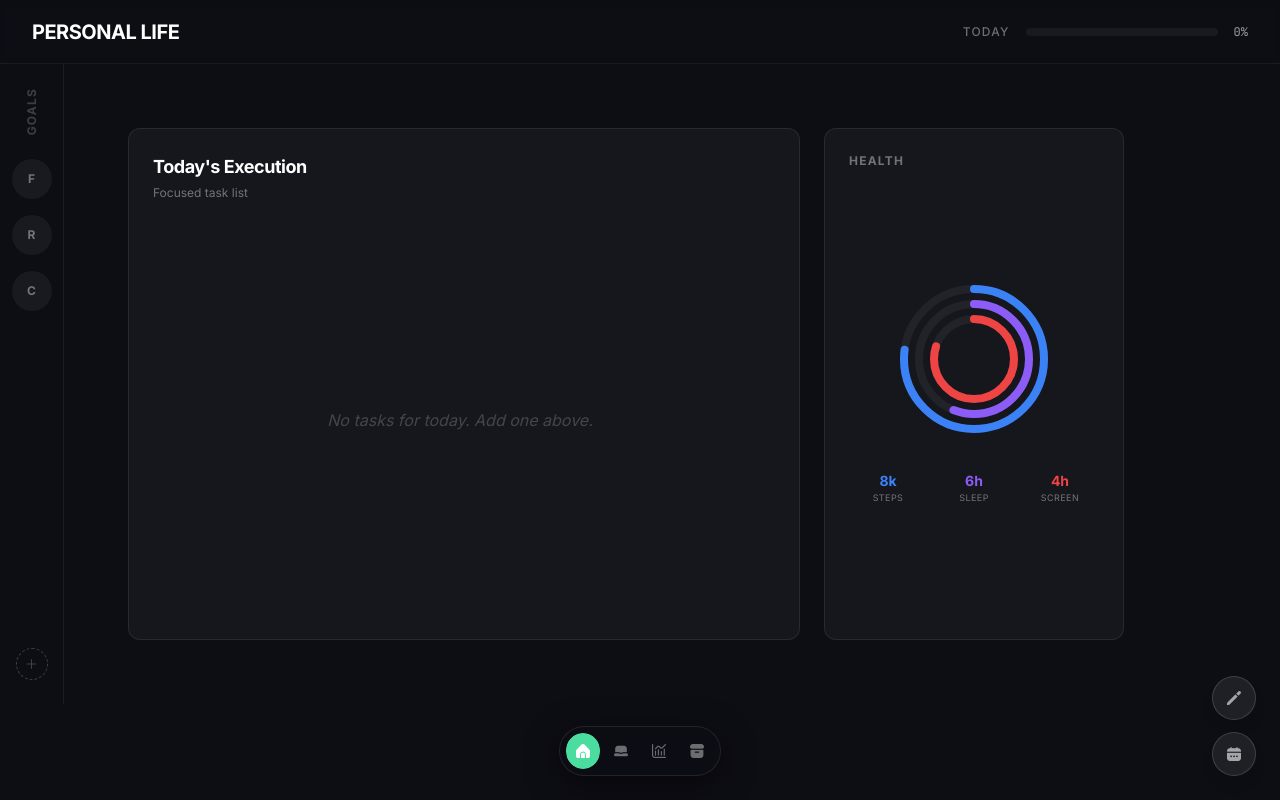
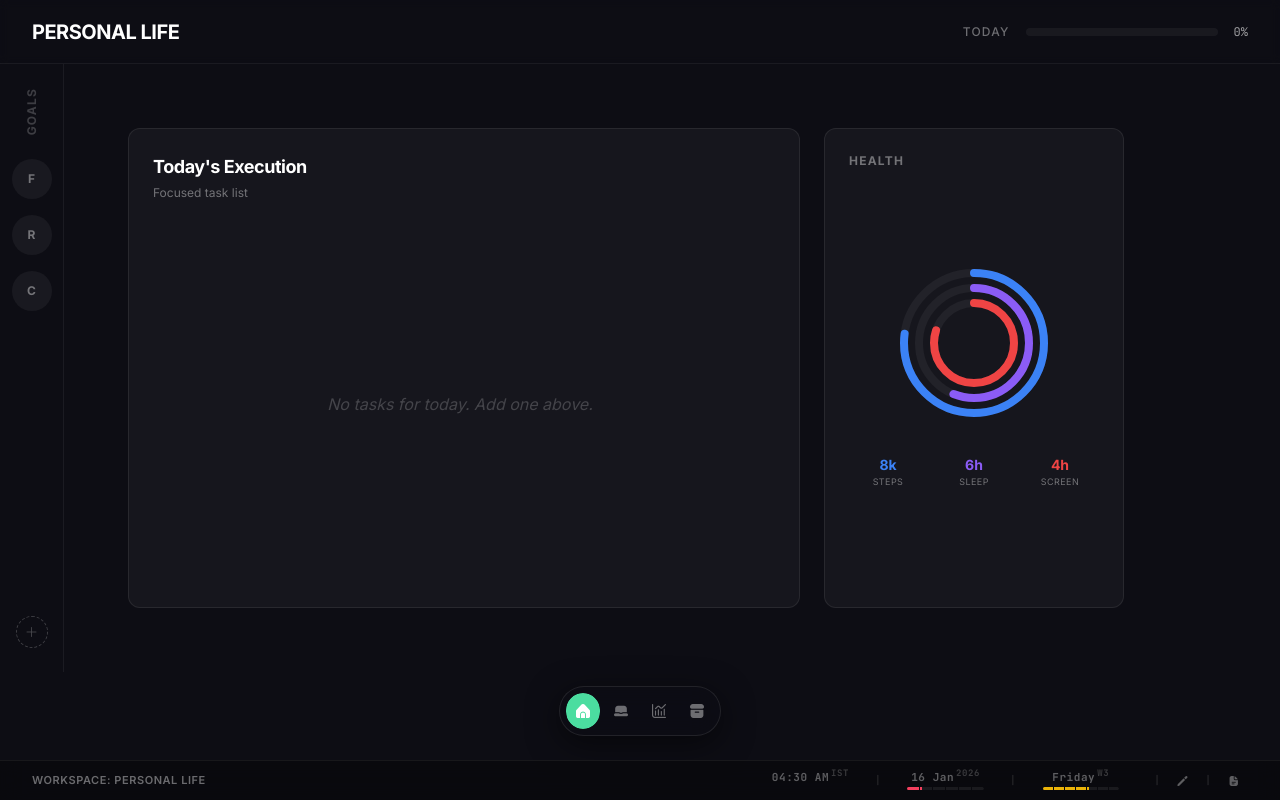
Before and after one commit to ishankumax/ProdOS, a Next.js app: page / in a window 1280 px wide. Built offline with nearby package versions, Linux system fonts and the light colour scheme.

Commit message:
feat: integrate StatusBar and Overlays into Shell layout

```diff
--- a/app/page.tsx
+++ b/app/page.tsx
@@ -5,8 +5,6 @@ import Shell from "@/components/layout/Shell";
 import { WorkspaceType } from "@/components/layout/BottomNavbar";
 import TasksWidget from "@/components/workspaces/TasksWidget";
 import HealthWidget from "@/components/workspaces/HealthWidget";
-
-
 import FinanceDashboard from "@/components/workspaces/FinanceDashboard";
 import { DataProvider } from "@/components/providers/DataProvider";
 import { EditModeProvider } from "@/contexts/EditModeContext";
@@ -31,7 +29,6 @@ export default function HomePage() {
                   </div>
                 )}
               </div>
-
             </div>
           )}
         </Shell>
--- a/components/layout/Shell.tsx
+++ b/components/layout/Shell.tsx
@@ -7,9 +7,11 @@ import Header from "./Header";
 import GoalsRail from "./GoalsRail";
 import CompletedDrawer from "./CompletedDrawer";
 import CalendarOverlay from "./CalendarOverlay";
+import NotesOverlay from "./NotesOverlay";
+import StatusBar from "./StatusBar";
 import { useEditMode } from "@/contexts/EditModeContext";
-import { ICONS, CLASSES, SURFACE } from "@/lib/theme";
-import { GENIE_TOAST, GENIE_TOAST_TRANSITION, WORKSPACE_ENTER, WORKSPACE_EXIT, WORKSPACE_TRANSITION, pressAnimation } from "@/lib/motion";
+import { ICONS, SURFACE } from "@/lib/theme";
+import { GENIE_TOAST, GENIE_TOAST_TRANSITION, WORKSPACE_ENTER, WORKSPACE_EXIT, WORKSPACE_TRANSITION } from "@/lib/motion";
 
 interface ShellProps {
   children: React.ReactNode;
@@ -18,11 +20,13 @@ interface ShellProps {
 }
 
 export default function Shell({ children, activeWorkspace, onWorkspaceChange }: ShellProps) {
-  const { isEditing, toggleEdit } = useEditMode();
+  const { isEditing } = useEditMode();
   const [toast, setToast] = useState<{ message: string; type: "on" | "off" } | null>(null);
   const [isMounted, setIsMounted] = useState(false);
   const [calOpen, setCalOpen] = useState(false);
   const calBtnRef = useRef<HTMLButtonElement>(null);
+  const [notesOpen, setNotesOpen] = useState(false);
+  const notesBtnRef = useRef<HTMLButtonElement>(null);
 
   useEffect(() => {
     if (!isMounted) { setIsMounted(true); return; }
@@ -61,7 +65,7 @@ export default function Shell({ children, activeWorkspace, onWorkspaceChange }:
       <div className="flex-1 flex flex-col min-w-0 relative">
         <Header activeWorkspace={activeWorkspace} />
 
-        <div className="flex-1 flex overflow-hidden relative pb-24">
+        <div className="flex-1 flex overflow-hidden relative pb-32">
           <GoalsRail />
           <CompletedDrawer />
           <main className="flex-1 overflow-auto p-8 relative">
@@ -85,45 +89,24 @@ export default function Shell({ children, activeWorkspace, onWorkspaceChange }:
         </div>
 
         {/* ── Floating Bottom Navbar ────────────────────────────── */}
-        <div className="absolute bottom-6 left-1/2 -translate-x-1/2 z-50">
+        <div className="absolute bottom-16 left-1/2 -translate-x-1/2 z-50">
           <BottomNavbar activeWorkspace={activeWorkspace} onWorkspaceChange={onWorkspaceChange} />
         </div>
 
-        {/* ── Floating Bottom-Right Controls ────────────────────── */}
-        <div className="absolute bottom-6 right-6 z-50 flex flex-col items-end gap-3">
-          {/* Edit Mode Toggle */}
-          <motion.button
-            onClick={toggleEdit}
-            whileTap={pressAnimation}
-            title={isEditing ? "Exit Edit Mode" : "Edit Mode"}
-            className={`${CLASSES.floatBtn} ${
-              isEditing
-                ? "!bg-brand-500 !border-brand-400 !text-white shadow-[0_0_24px_var(--accent-shadow)] scale-110"
-                : ""
-            }`}
-          >
-            <i className={`${isEditing ? ICONS.check : ICONS.edit} text-sm flex items-center`} />
-          </motion.button>
+        {/* ── Fixed Bottom Strip (Status Bar) ──────────────────────── */}
+        <StatusBar
+          activeWorkspace={activeWorkspace}
+          calOpen={calOpen}
+          setCalOpen={setCalOpen}
+          calBtnRef={calBtnRef}
+          notesOpen={notesOpen}
+          setNotesOpen={setNotesOpen}
+          notesBtnRef={notesBtnRef}
+        />
 
-          {/* Calendar Toggle */}
-          <motion.button
-            ref={calBtnRef}
-            onClick={() => setCalOpen(o => !o)}
-            whileTap={pressAnimation}
-            title="Calendar"
-            className={`${CLASSES.floatBtn} ${
-              calOpen
-                ? "!bg-brand-500 !border-brand-400 !text-white shadow-[0_0_24px_var(--accent-shadow)] scale-110"
-                : ""
-            }`}
-          >
-            <i className={`${ICONS.calendar} text-sm flex items-center`} />
-          </motion.button>
-
-        </div>
-
-        {/* ── Calendar Overlay ──────────────────────────────────── */}
+        {/* ── Overlays ────────────────────────────────────────────── */}
         <CalendarOverlay isOpen={calOpen} onClose={() => setCalOpen(false)} />
+        <NotesOverlay isOpen={notesOpen} onClose={() => setNotesOpen(false)} />
       </div>
     </div>
   );
```
